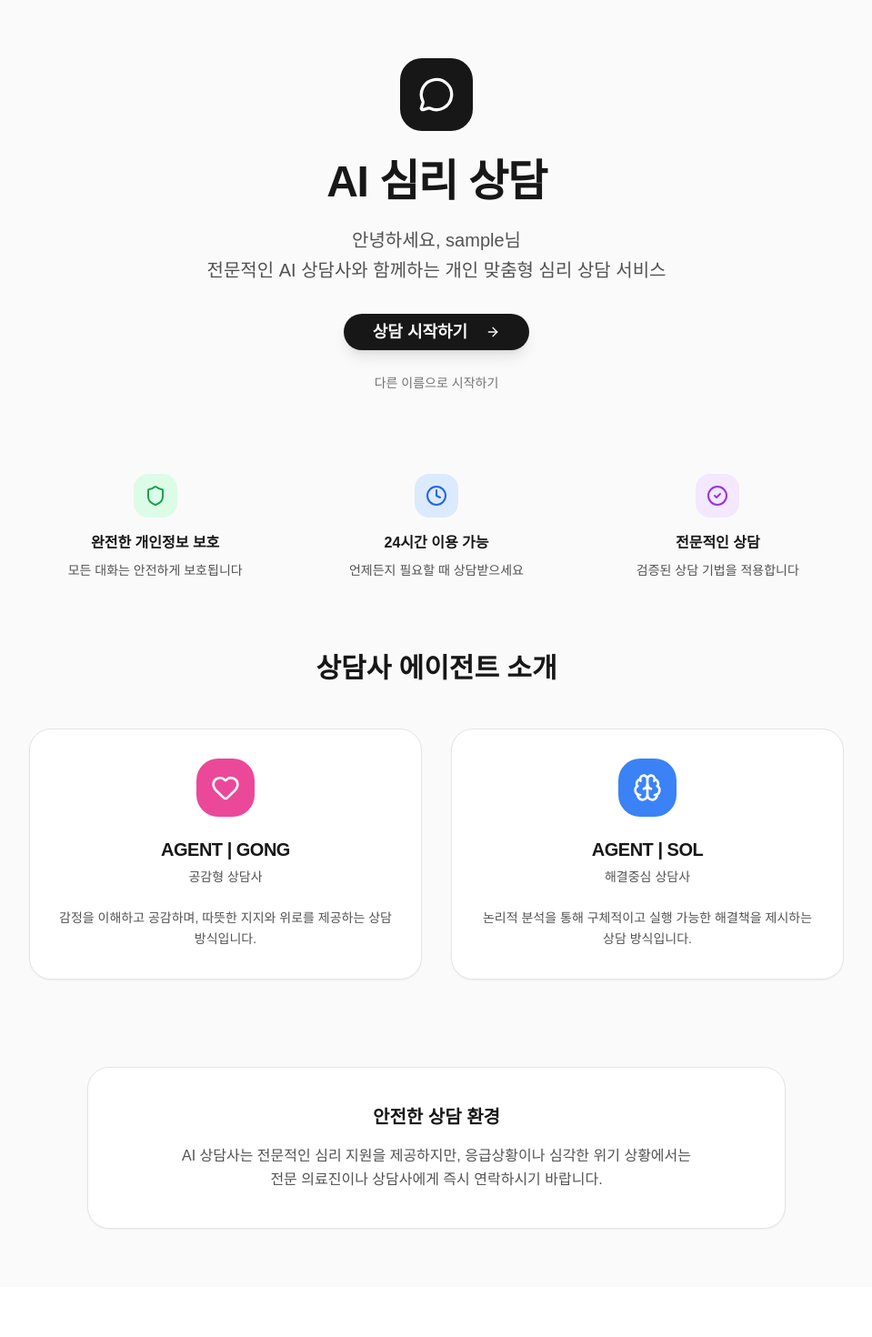
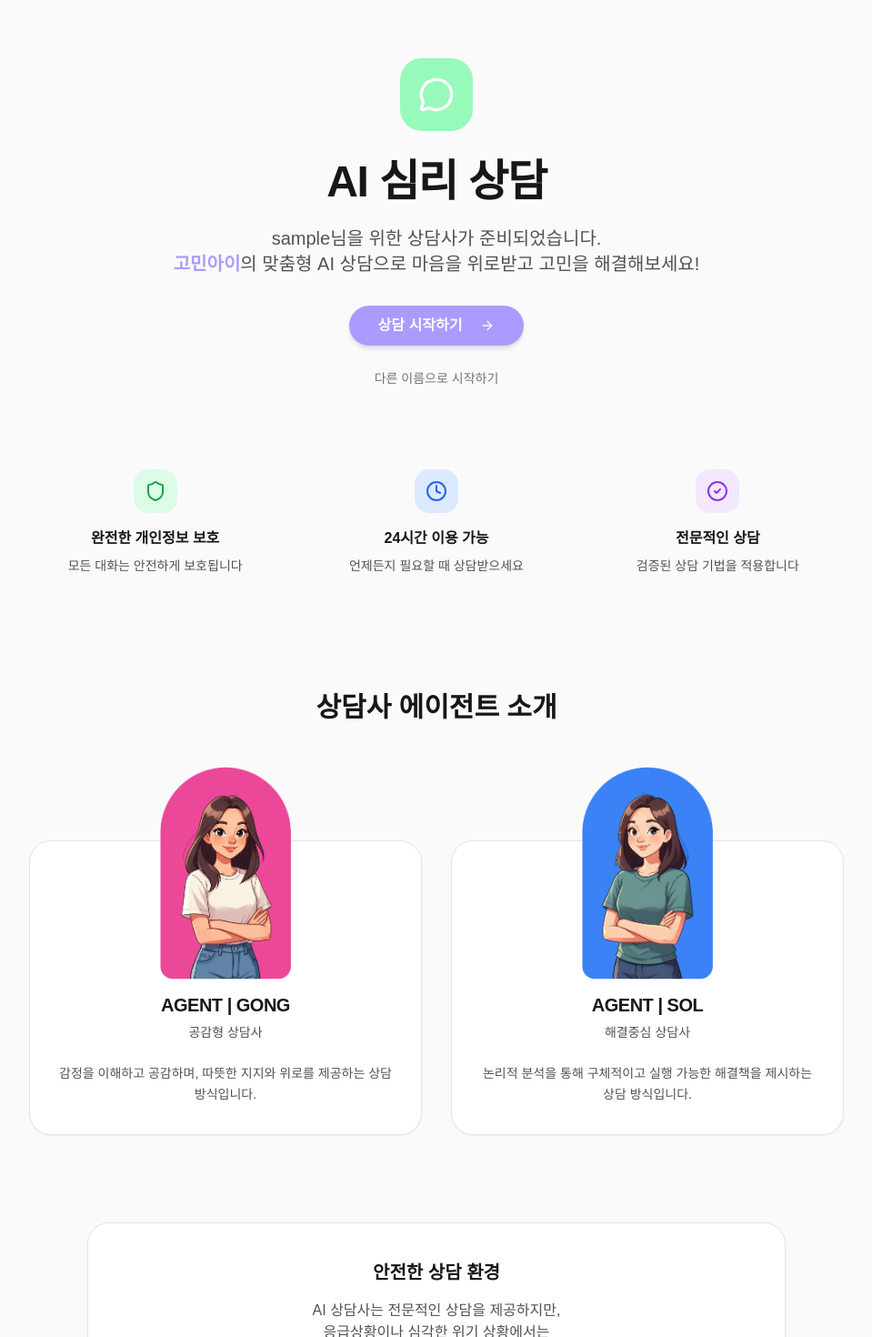
Before and after one commit to k94725/gominAI, a Next.js app: page /home in a window 1280 px wide. Shown: the top 1470 px of the page at 91% size, without its empty margins (160-1119 px from the left). Before the commit the page ends 1415 px from the top, so only its background shows below. Built offline with nearby package versions, Linux system fonts and the light colour scheme; sample sign-in values are in the browser's storage; a web font is replaced by a local one.

Commit message:
feat: /home 페이지, 상담사 카드 이미지 추가 및 UI 요소 디자인 수정

```diff
--- a/src/app/home/page.tsx
+++ b/src/app/home/page.tsx
@@ -56,7 +56,7 @@ export default function HomePage() {
 
   return (
     <div className="min-h-screen bg-neutral-50">
-      <div className="container mx-auto px-6 py-16 max-w-6xl">
+      <div className="container max-w-6xl px-6 py-16 mx-auto">
         <PageHeader
           userName={userName}
           onContinue={handleContinue}
@@ -64,7 +64,7 @@ export default function HomePage() {
         />
 
         {/* Features */}
-        <div className="grid grid-cols-1 md:grid-cols-3 gap-8 mb-20 max-w-4xl mx-auto">
+        <div className="grid max-w-4xl grid-cols-1 gap-8 mx-auto mb-32 md:grid-cols-3">
           {featuresWithIcons.map((feature, index) => (
             <FeatureCard key={index} {...feature} />
           ))}
@@ -72,10 +72,10 @@ export default function HomePage() {
 
         {/* Counselor Preview */}
         <div className="max-w-4xl mx-auto">
-          <h2 className="text-3xl font-semibold text-neutral-900 text-center mb-12">
+          <h2 className="mb-32 text-3xl font-semibold text-center text-neutral-900">
             상담사 에이전트 소개
           </h2>
-          <div className="grid md:grid-cols-2 gap-8">
+          <div className="grid gap-32 md:gap-8 md:grid-cols-2">
             {counselors.map((counselor, index) => (
               <CounselorCard key={index} counselor={counselor} />
             ))}
--- a/src/components/CounselorCard.tsx
+++ b/src/components/CounselorCard.tsx
@@ -6,20 +6,25 @@ import {
   CardTitle,
 } from "@/components/ui/card";
 import { CounselorInterface } from "@/types/counselor";
+import Image from "next/image";
 
 interface CounselorCardProps {
   counselor: CounselorInterface;
 }
 
 export function CounselorCard({ counselor }: CounselorCardProps) {
-  const { icon: Icon, name, type, description, iconBgColor } = counselor;
+  const { name, type, description, img } = counselor;
   return (
-    <Card className="bg-white border-neutral-200 rounded-3xl shadow-sm hover:shadow-md transition-shadow">
-      <CardHeader className="text-center pb-6 pt-8">
-        <div
-          className={`w-16 h-16 ${iconBgColor} rounded-3xl flex items-center justify-center mx-auto mb-4`}
-        >
-          <Icon className="h-8 w-8 text-white" />
+    <Card className="relative transition-shadow bg-white shadow-sm border-neutral-200 rounded-3xl hover:shadow-md">
+      <CardHeader className="pt-40 pb-6 text-center">
+        <div className="w-[250px] h-[250px] absolute left-[50%] -translate-x-1/2 -top-[90px]">
+          <Image
+            src={img}
+            alt={name}
+            width={300}
+            height={300}
+            className="w-full h-full"
+          />
         </div>
         <CardTitle className="text-xl font-semibold text-neutral-900">
           {name}
@@ -27,7 +32,7 @@ export function CounselorCard({ counselor }: CounselorCardProps) {
         <CardDescription className="text-neutral-600">{type}</CardDescription>
       </CardHeader>
       <CardContent className="px-8 pb-8">
-        <p className="text-sm text-neutral-600 text-center leading-relaxed">
+        <p className="text-sm leading-relaxed text-center break-keep text-neutral-600">
           {description}
         </p>
       </CardContent>
--- a/src/components/NameInputForm.tsx
+++ b/src/components/NameInputForm.tsx
@@ -73,12 +73,7 @@ export function NameInputForm({ onNameSubmit }: NameInputFormProps) {
                   autoFocus
                 />
               </div>
-              <Button
-                type="submit"
-                disabled={!userName.trim()}
-                // variant="secondary"
-                size="full"
-              >
+              <Button type="submit" disabled={!userName.trim()} size="full">
                 시작하기
                 <ArrowRight className="w-5 h-5 ml-3" />
               </Button>
--- a/src/components/PageHeader.tsx
+++ b/src/components/PageHeader.tsx
@@ -13,24 +13,22 @@ export function PageHeader({
   onNameChange,
 }: PageHeaderProps) {
   return (
-    <div className="text-center mb-20">
-      <div className="inline-flex items-center justify-center w-20 h-20 bg-neutral-900 rounded-3xl mb-8">
-        <MessageCircle className="h-10 w-10 text-white" />
+    <div className="mb-20 text-center">
+      <div className="inline-flex items-center justify-center w-20 h-20 mb-8 bg-themeColor-green rounded-3xl">
+        <MessageCircle className="w-10 h-10 text-white" />
       </div>
-      <h1 className="text-5xl font-semibold text-neutral-900 mb-6 tracking-tight">
+      <h1 className="mb-6 text-4xl font-semibold tracking-tight md:text-5xl text-neutral-900">
         AI 심리 상담
       </h1>
-      <p className="text-xl text-neutral-600 max-w-2xl mx-auto leading-relaxed mb-8">
-        안녕하세요, {userName}님
+      <p className="max-w-2xl mx-auto mb-8 text-base leading-relaxed md:text-xl text-neutral-600">
+        {userName}님을 위한 상담사가 준비되었습니다.
         <br />
-        전문적인 AI 상담사와 함께하는 개인 맞춤형 심리 상담 서비스
+        <span className="font-bold text-themeColor-violet">고민아이</span>의
+        맞춤형 AI 상담으로 마음을 위로받고 고민을 해결해보세요!
       </p>
-      <Button
-        onClick={onContinue}
-        className="bg-neutral-900 hover:bg-neutral-800 rounded-3xl px-8 py-4 text-lg font-semibold shadow-lg hover:shadow-xl transition-all duration-300 group"
-      >
+      <Button onClick={onContinue} size="lg">
         상담 시작하기
-        <ArrowRight className="ml-3 h-6 w-6 group-hover:translate-x-1 transition-transform" />
+        <ArrowRight className="w-6 h-6 ml-3 transition-transform group-hover:translate-x-1" />
       </Button>
       <div className="mt-4">
         <Button
--- a/src/components/SafetyNotice.tsx
+++ b/src/components/SafetyNotice.tsx
@@ -1,13 +1,13 @@
 export function SafetyNotice() {
   return (
-    <div className="text-center mt-24">
-      <div className="bg-white rounded-3xl p-10 max-w-3xl mx-auto shadow-sm border border-neutral-200">
-        <h3 className="text-xl font-semibold text-neutral-900 mb-4">
+    <div className="mt-24 text-center">
+      <div className="max-w-3xl p-10 mx-auto bg-white border shadow-sm rounded-3xl border-neutral-200">
+        <h3 className="mb-4 text-xl font-semibold text-neutral-900">
           안전한 상담 환경
         </h3>
-        <p className="text-neutral-600 leading-relaxed">
-          AI 상담사는 전문적인 심리 지원을 제공하지만, 응급상황이나 심각한 위기
-          상황에서는
+        <p className="text-sm leading-relaxed break-keep md:text-base text-neutral-600">
+          AI 상담사는 전문적인 상담을 제공하지만, <br />
+          응급상황이나 심각한 위기 상황에서는
           <br />
           전문 의료진이나 상담사에게 즉시 연락하시기 바랍니다.
         </p>
--- a/src/components/ui/button.tsx
+++ b/src/components/ui/button.tsx
@@ -23,7 +23,7 @@ const buttonVariants = cva(
       size: {
         default: "h-10 px-4 py-2",
         sm: "h-9 rounded-md px-3",
-        lg: "h-11 rounded-md px-8",
+        lg: "h-11 px-8 text-base font-semibold",
         full: "h-10 w-full text-base font-semibold",
         icon: "h-10 w-10",
       },
--- a/src/lib/data.ts
+++ b/src/lib/data.ts
@@ -22,6 +22,7 @@ export const counselors: CounselorInterface[] = [
       "따뜻하고 공감적인 성향으로, 내담자의 감정을 깊이 이해하고 위로를 제공합니다.",
     greeting: (name: string) =>
       `안녕하세요 ${name}님, AGENT | GONG입니다. 편안한 마음으로 이야기를 나누어 보세요. 오늘은 어떤 일로 상담을 원하시나요?`,
+    img: "/assets/counselor_empathetic.png",
   },
   {
     id: "analytical",
@@ -42,6 +43,7 @@ export const counselors: CounselorInterface[] = [
       "논리적이고 체계적인 성향으로, 명확한 분석과 실용적인 해결책을 제공합니다.",
     greeting: (name: string) =>
       `안녕하세요 ${name}님, AGENT | SOL입니다. 오늘 어떤 문제에 대해 함께 이야기해볼까요? 구체적으로 말씀해 주시면 도움이 되겠습니다.`,
+    img: "/assets/counselor_analytical.png",
   },
 ];
 
--- a/src/types/counselor.ts
+++ b/src/types/counselor.ts
@@ -15,4 +15,5 @@ export interface CounselorInterface {
   approach: string;
   personality: string;
   greeting: (name: string) => string;
+  img: string;
 }
```
Also changed, not shown: public/assets/counselor_analytical.png (added), public/assets/counselor_empathetic.png (added).
